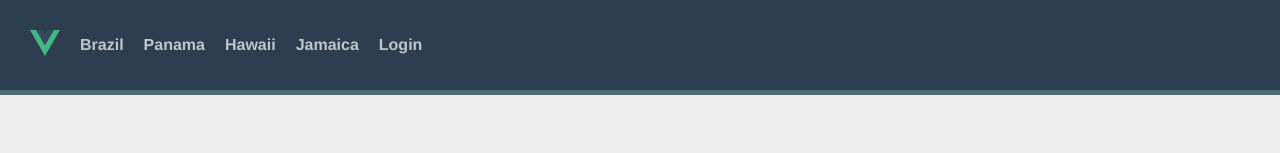
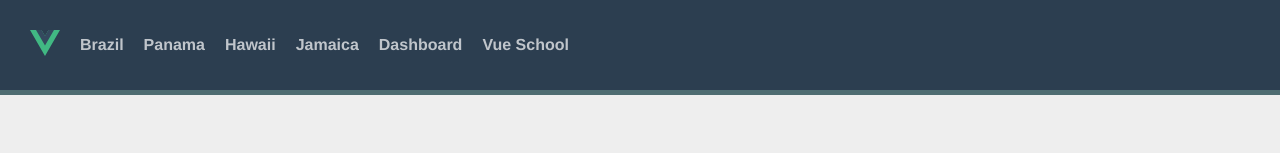
Before and after one commit to techEdge3030/mo-vue-routing, a Vue app: page / in a window 1280 px wide. Shown: the top 153 px of the page. Built offline with nearby package versions, Linux system fonts and the light colour scheme.

Commit message:
replaced all the links wiht the custom AppLink

```diff
--- /dev/null
+++ b/src/components/AppLink.vue
@@ -0,0 +1,25 @@
+<template>
+  <a
+    v-if="isExternal"
+    target="_blank"
+    rel="noopener"
+    :href="to"
+    class="external-link"
+    ><slot
+  /></a>
+  <router-link v-else v-bind="$props" class="internal-link"><slot /></router-link>
+</template>
+
+<script>
+import { RouterLink } from "vue-router";
+export default {
+  props: {
+    ...RouterLink.props,
+  },
+  computed: {
+    isExternal() {
+      return typeof this.to === "string" && this.to.startsWith("http");
+    },
+  },
+};
+</script>
--- a/src/components/TheNavigation.vue
+++ b/src/components/TheNavigation.vue
@@ -1,9 +1,9 @@
 <template>
   <div id="nav">
-    <router-link to="/">
+    <AppLink to="/">
       <img src="@/assets/logo.svg" alt="logo" width="30" id="logo" />
-    </router-link>
-    <router-link
+    </AppLink>
+    <AppLink
       v-for="destination in destinations"
       :key="destination.id"
       :to="{
@@ -12,8 +12,9 @@
       }"
     >
       {{ destination.name }}
-    </router-link>
-    <router-link to="/login">Login</router-link>
+    </AppLink>
+    <AppLink to="/login">Dashboard</AppLink>
+    <AppLink to="https://vueschool.io">Vue School</AppLink>
   </div>
 </template>
 <script setup>
```
Also changed, not shown: src/main.js (+5 -4 lines).
